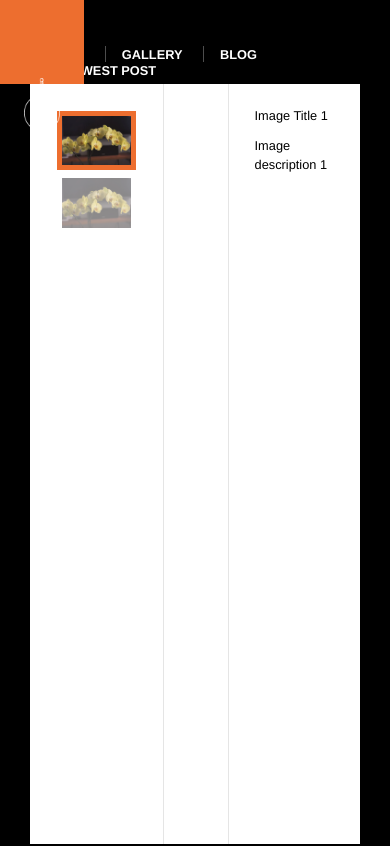
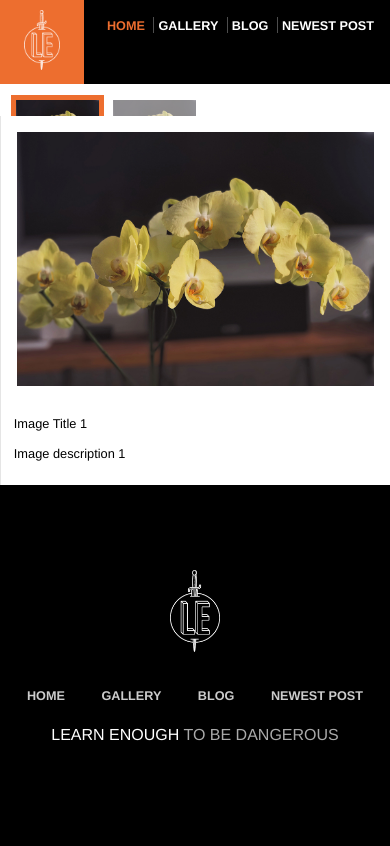
Before and after one commit to karrysg/karrysg.github.io, a plain HTML site: page _site/gallery/index.html in a window 390 px wide. Shown: the top 846 px of the page. Drawn offline with Linux system fonts and the light colour scheme.

Commit message:
Finish mobile prototype

```diff
--- a/_site/css/main.css
+++ b/_site/css/main.css
@@ -497,3 +497,65 @@ h4 {
 .gallery-info h3 {
   margin-bottom: 1em;
 }
+@media (max-width: 800px) {
+  html {
+    box-shadow: none;
+    padding: 0;
+  }
+  .post-aside {
+    display: none;
+  }
+  /* HEADER STYLES */
+  .header-nav {
+    padding: 2vh 1em 0 0;
+  }
+  .header-nav > li {
+    margin-left: 0.25em;
+  }
+  .header-nav > li ~ li {
+    padding-left: 0.25em;
+  }
+  .nav-links a {
+    font-size: 3.25vw;
+  }
+  .header-logo {
+    left: auto;
+  }
+  /* HOME STYLES */
+  .bio-box {
+    float: none;
+    font-size: 1.3rem;
+    width: auto;
+  }
+  /* GALLERY STYLES */
+  .gallery {
+    flex-direction: column;
+  }
+  .gallery .col {
+    padding: 1em;
+  }
+  .gallery .gallery-thumbs {
+    flex: 1 1 0;
+    height: auto;
+    white-space: nowrap;
+    width: 100vw;
+  }
+  .gallery-thumbs > div {
+    display: inline-block;
+  }
+  .gallery-thumbs img {
+    height: 7vh;
+    margin: 0 10px 0 0;
+    width: auto;
+  }
+  .gallery .gallery-info {
+    flex: 1 1 auto;
+  }
+  /* BLOG STYLES */
+  .blog-recent {
+    display: none;
+  }
+  .blog-previews {
+    padding: 0;
+  }
+}
--- a/css/main.css
+++ b/css/main.css
@@ -497,3 +497,65 @@ h4 {
 .gallery-info h3 {
   margin-bottom: 1em;
 }
+@media (max-width: 800px) {
+  html {
+    box-shadow: none;
+    padding: 0;
+  }
+  .post-aside {
+    display: none;
+  }
+  /* HEADER STYLES */
+  .header-nav {
+    padding: 2vh 1em 0 0;
+  }
+  .header-nav > li {
+    margin-left: 0.25em;
+  }
+  .header-nav > li ~ li {
+    padding-left: 0.25em;
+  }
+  .nav-links a {
+    font-size: 3.25vw;
+  }
+  .header-logo {
+    left: auto;
+  }
+  /* HOME STYLES */
+  .bio-box {
+    float: none;
+    font-size: 1.3rem;
+    width: auto;
+  }
+  /* GALLERY STYLES */
+  .gallery {
+    flex-direction: column;
+  }
+  .gallery .col {
+    padding: 1em;
+  }
+  .gallery .gallery-thumbs {
+    flex: 1 1 0;
+    height: auto;
+    white-space: nowrap;
+    width: 100vw;
+  }
+  .gallery-thumbs > div {
+    display: inline-block;
+  }
+  .gallery-thumbs img {
+    height: 7vh;
+    margin: 0 10px 0 0;
+    width: auto;
+  }
+  .gallery .gallery-info {
+    flex: 1 1 auto;
+  }
+  /* BLOG STYLES */
+  .blog-recent {
+    display: none;
+  }
+  .blog-previews {
+    padding: 0;
+  }
+}
```
